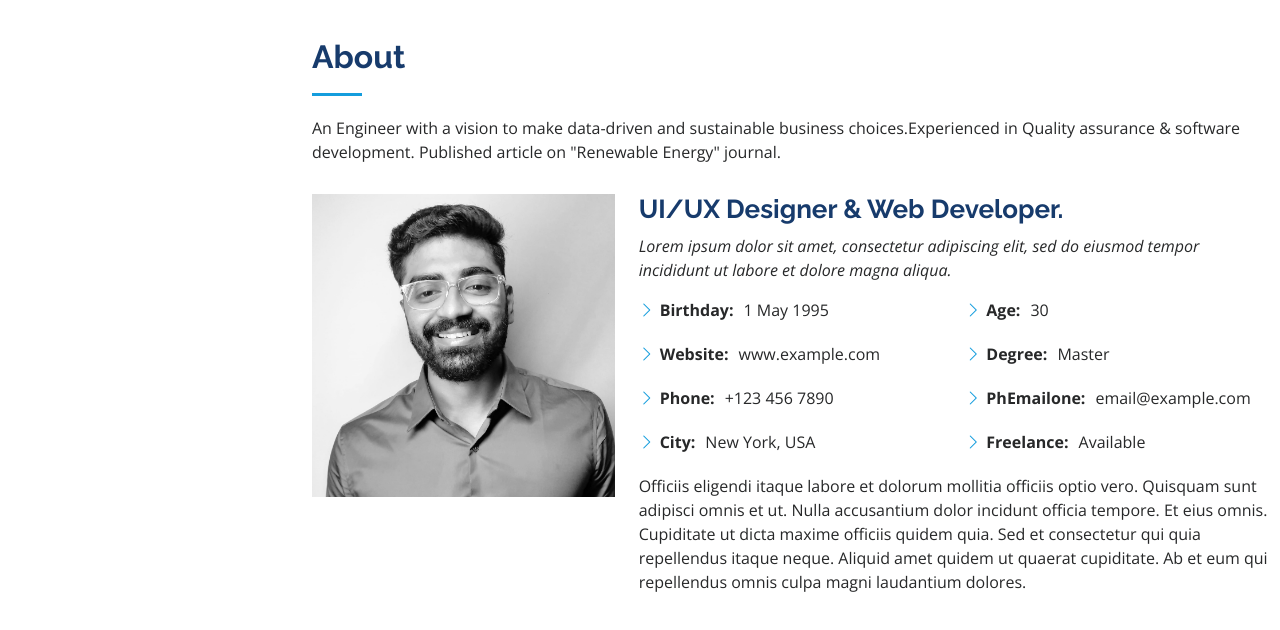
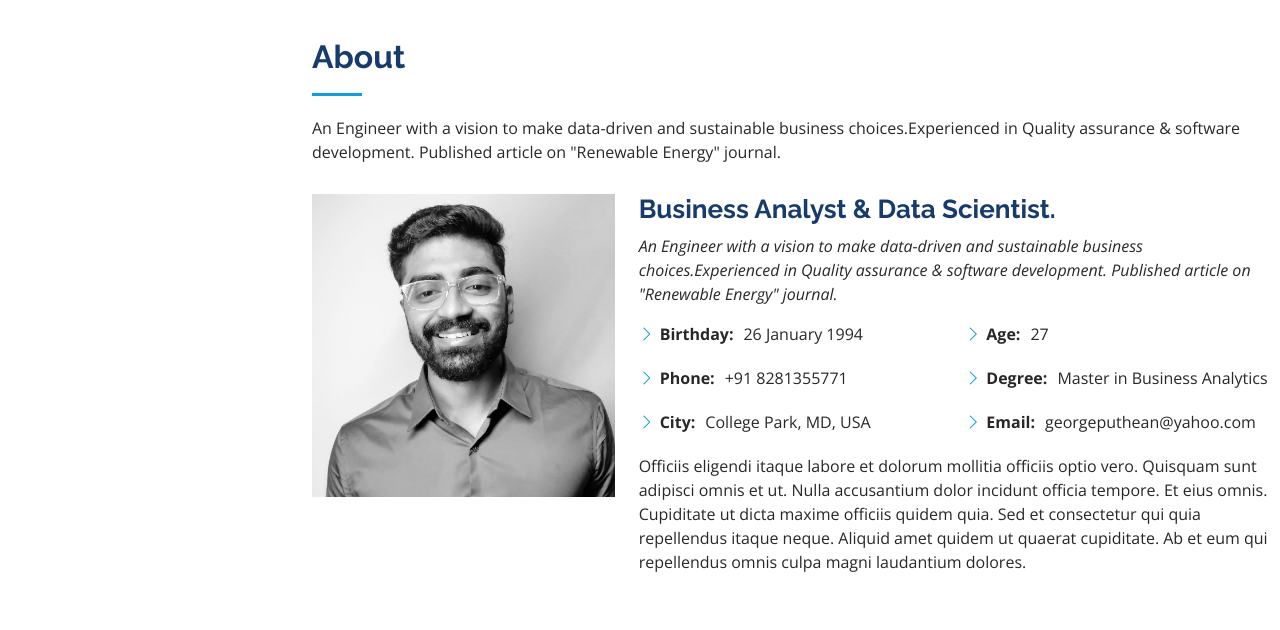
Before and after one commit to georgeputhean/portfolio, a plain HTML site: page index.html in a window 1280 px wide. Shown: the part 822-1452 px from the top of the page. Drawn offline with nearby package versions, Linux system fonts and the light colour scheme.

Commit message:
Update index.html

```diff
--- a/index.html
+++ b/index.html
@@ -72,7 +72,7 @@
   <section id="hero" class="d-flex flex-column justify-content-center align-items-center">
     <div class="hero-container" data-aos="fade-in">
       <h1>George Puthean</h1>
-      <p>I'm a <span class="typed" data-typed-items=" Consultant., Product Analyst., BI Expert., Data Scientist., Data Engineer."></span></p>
+      <p>I'm a <span class="typed" data-typed-items=" Business Analyst., BI Expert., Data Scientist., Data Engineer."></span></p>
     </div>
   </section><!-- End Hero -->
 
@@ -92,26 +92,23 @@
             <img src="assets/img/profile-img.jpg" class="img-fluid" alt="">
           </div>
           <div class="col-lg-8 pt-4 pt-lg-0 content" data-aos="fade-left">
-            <h3>UI/UX Designer &amp; Web Developer.</h3>
+            <h3>Business Analyst &amp; Data Scientist.</h3>
             <p class="fst-italic">
-              Lorem ipsum dolor sit amet, consectetur adipiscing elit, sed do eiusmod tempor incididunt ut labore et dolore
-              magna aliqua.
+              An Engineer with a vision to make data-driven and sustainable business choices.Experienced in Quality assurance & software development. Published article on "Renewable Energy" journal.
             </p>
             <div class="row">
               <div class="col-lg-6">
                 <ul>
-                  <li><i class="bi bi-chevron-right"></i> <strong>Birthday:</strong> <span>1 May 1995</span></li>
-                  <li><i class="bi bi-chevron-right"></i> <strong>Website:</strong> <span>www.example.com</span></li>
-                  <li><i class="bi bi-chevron-right"></i> <strong>Phone:</strong> <span>+123 456 7890</span></li>
-                  <li><i class="bi bi-chevron-right"></i> <strong>City:</strong> <span>New York, USA</span></li>
+                  <li><i class="bi bi-chevron-right"></i> <strong>Birthday:</strong> <span>26 January 1994</span></li>
+                  <li><i class="bi bi-chevron-right"></i> <strong>Phone:</strong> <span>+91 8281355771</span></li>
+                  <li><i class="bi bi-chevron-right"></i> <strong>City:</strong> <span>College Park, MD, USA</span></li>
                 </ul>
               </div>
               <div class="col-lg-6">
                 <ul>
-                  <li><i class="bi bi-chevron-right"></i> <strong>Age:</strong> <span>30</span></li>
-                  <li><i class="bi bi-chevron-right"></i> <strong>Degree:</strong> <span>Master</span></li>
-                  <li><i class="bi bi-chevron-right"></i> <strong>PhEmailone:</strong> <span>email@example.com</span></li>
-                  <li><i class="bi bi-chevron-right"></i> <strong>Freelance:</strong> <span>Available</span></li>
+                  <li><i class="bi bi-chevron-right"></i> <strong>Age:</strong> <span>27</span></li>
+                  <li><i class="bi bi-chevron-right"></i> <strong>Degree:</strong> <span>Master in Business Analytics</span></li>
+                  <li><i class="bi bi-chevron-right"></i> <strong>Email:</strong> <span>georgeputhean@yahoo.com</span></li>
                 </ul>
               </div>
             </div>
```
